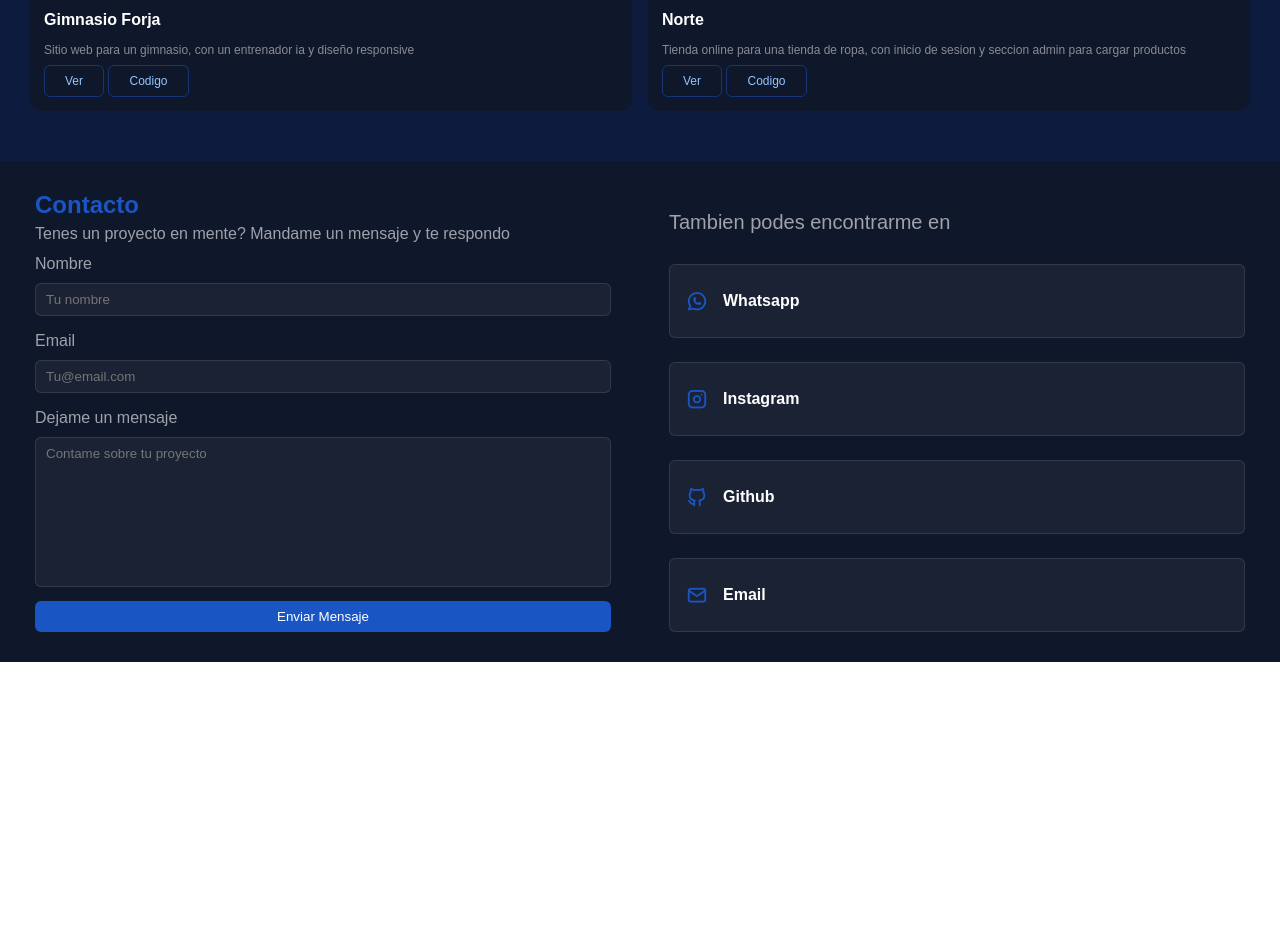
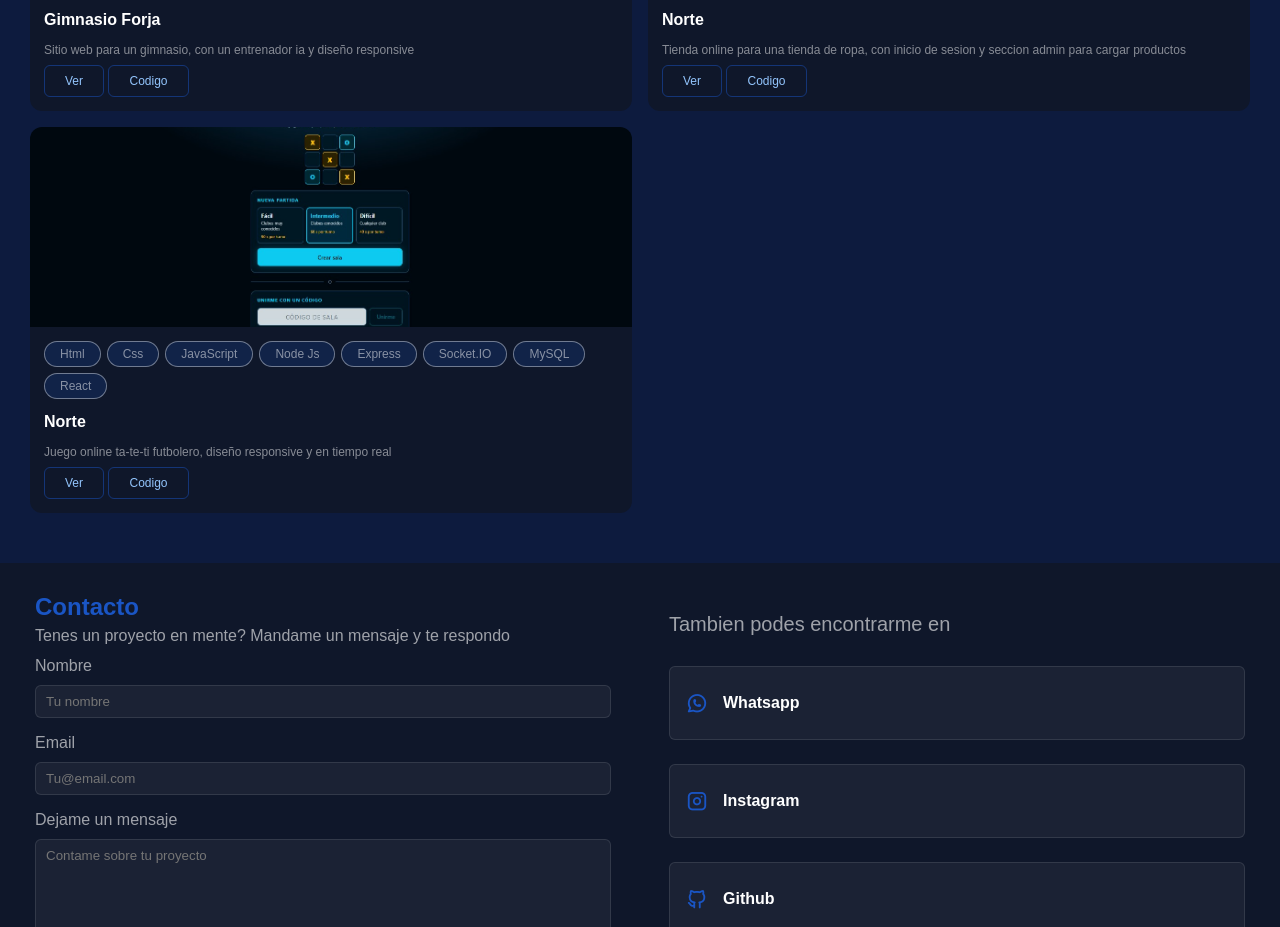
Before and after one commit to maximerlo04/Code-Works, a plain HTML site: page index.html in a window 1280 px wide. Shown: the part 1765-2692 px from the top of the page. Before the commit the page ends 2427 px from the top, so only its background shows below. Drawn offline with Linux system fonts and the light colour scheme.

Commit message:
agregando proyecto

```diff
--- a/index.html
+++ b/index.html
@@ -231,6 +231,47 @@
                     </div>
                 </div>
             </div>
+            <div class="projects_section">
+                <div class="img_conteiner">
+                    <img src="imagenes/futbol.png">
+                </div>
+                <div class="text_conteiner">
+                    <div class="chips">
+                        <div class="programming_language">
+                            <p>Html</p>
+                        </div>
+                        <div class="programming_language">
+                        <p>Css</p>
+                        </div>
+                        <div class="programming_language">
+                            <p>JavaScript</p>
+                        </div>
+                        <div class="programming_language">
+                            <p>Node Js</p>
+                        </div>
+                        <div class="programming_language">
+                            <p>Express</p>
+                        </div>
+                        <div class="programming_language">
+                            <p>Socket.IO</p>
+                        </div>
+                        <div class="programming_language">
+                            <p>MySQL</p>
+                        </div>
+                        <div class="programming_language">
+                            <p>React</p>
+                        </div>
+                    </div>
+                    <h3>Norte</h3>
+                    <p>
+                        Juego online ta-te-ti futbolero, diseño responsive y en tiempo real
+                    </p>
+                    <div class="buttons_section">
+                        <a href="https://futbolgrid.netlify.app" target="_blank" rel="noopener noreferrer"><button class="button_demo">Ver</button></a>
+                        <a href="https://github.com/maximerlo04/futbol-grid" target="_blank" rel="noopener noreferrer"><button class="button_code">Codigo</button></a>
+                    </div>
+                </div>
+            </div>
         </div>
     </section>
     <section id="Contact">
```
Also changed, not shown: imagenes/futbol.png (added).
